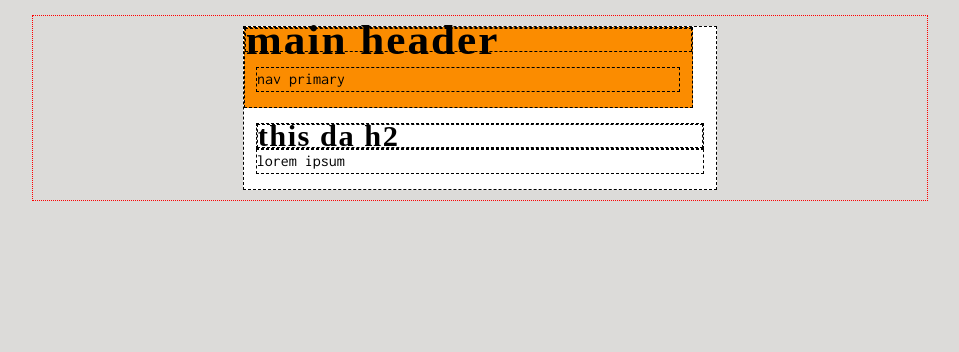
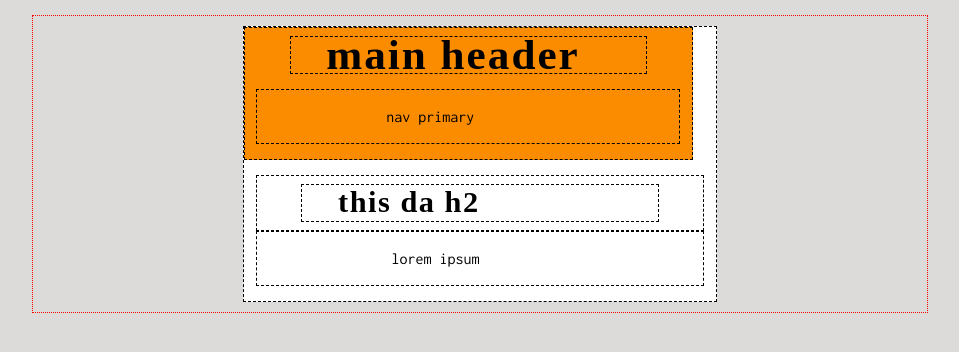
Before and after one commit to msawangwan/msawangwan.github.io, a Jekyll site: the page built from index.html, in a window 1280 px wide. Shown: the top 352 px of the page, without its empty margins (160-1119 px from the left). Built offline with Jekyll 4.4.1, drawn with Linux system fonts in a browser that asks for light colours; some web fonts are replaced.

Commit message:
padding and margins for text

```diff
--- a/css/global.css
+++ b/css/global.css
@@ -5,10 +5,12 @@ body {
   padding: 10px 15%;
   background-color: #DCDBD9; /* light grey */
   font: normal 0.8em;
-  line-height: 140%;
+  line-height: 160%;
 }
 
 h1, h2, h3, h4 {
+  margin: 8px 10%;
+  padding: 5px 8%;
   font-family: 'Suez One', serif;
 /*  font-family: 'Oswald', sans-serif; */
   font-weight: bold;
@@ -26,6 +28,9 @@ h3 { font-size: 1.35em }
 h4 { font-size: 1em }
 
 p {
+  text-indent: 2em;
+  margin: 10px 15%;
+  padding: 4px 8%;
   font-family: 'Inconsolata', monospace;
 }
 
```
